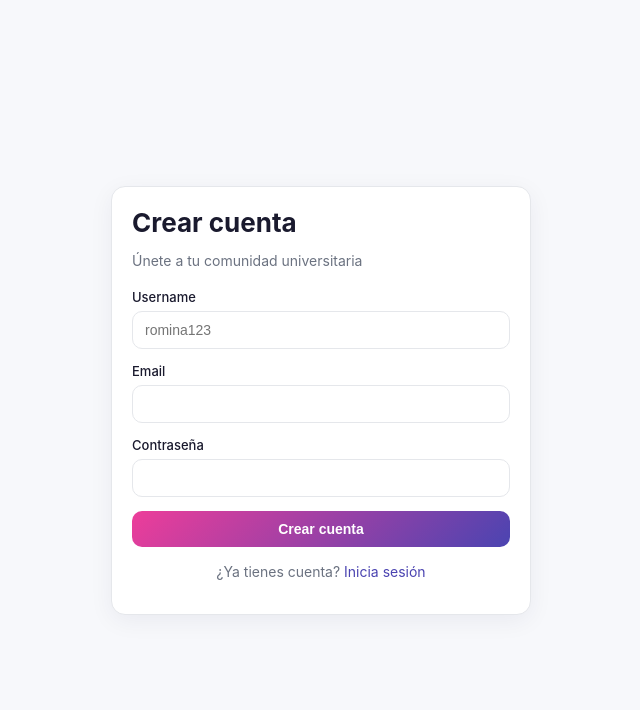
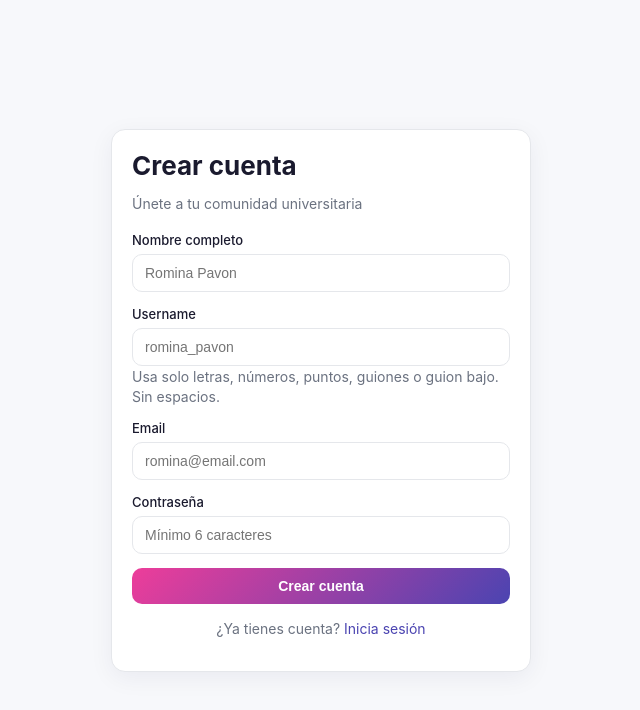
Before and after one commit to RominaPI/StudyPulse-FullStack, a React (Vite) app in the folder frontend/: page /register in a window 1280 px wide. Shown: the top 710 px of the page, without its empty margins (319-959 px from the left). Built offline with nearby package versions, Linux system fonts and the light colour scheme; no server answers.

Commit message:
fix register dto

```diff
--- a/frontend/src/pages/Register.tsx
+++ b/frontend/src/pages/Register.tsx
@@ -7,6 +7,7 @@ export default function Register() {
   const navigate = useNavigate();
 
   const [form, setForm] = useState({
+    full_name: "",
     username: "",
     email: "",
     password: "",
@@ -18,7 +19,10 @@ export default function Register() {
   const set =
     (k: keyof typeof form) =>
     (e: React.ChangeEvent<HTMLInputElement>) =>
-      setForm({ ...form, [k]: e.target.value });
+      setForm({
+        ...form,
+        [k]: e.target.value,
+      });
 
   const onSubmit = async (e: FormEvent) => {
     e.preventDefault();
@@ -30,7 +34,10 @@ export default function Register() {
       await register(form);
       navigate("/dashboard");
     } catch (e: any) {
-      setErr(e.message);
+      setErr(
+        e?.message ||
+          "No se pudo crear la cuenta. Verifica los datos."
+      );
     } finally {
       setLoading(false);
     }
@@ -43,50 +50,85 @@ export default function Register() {
           Crear cuenta
         </h1>
 
-        <p className="muted" style={{ marginBottom: 20 }}>
+        <p
+          className="muted"
+          style={{ marginBottom: 20 }}
+        >
           Únete a tu comunidad universitaria
         </p>
 
         <form onSubmit={onSubmit}>
           <div className="field">
-            <label className="label">Username</label>
+            <label className="label">
+              Nombre completo
+            </label>
 
             <input
               className="input"
               required
-              value={form.username}
-              onChange={set("username")}
-              placeholder="romina123"
+              maxLength={60}
+              placeholder="Romina Pavon"
+              value={form.full_name}
+              onChange={set("full_name")}
             />
           </div>
 
           <div className="field">
-            <label className="label">Email</label>
+            <label className="label">
+              Username
+            </label>
+
+            <input
+              className="input"
+              required
+              placeholder="romina_pavon"
+              value={form.username}
+              onChange={set("username")}
+            />
+
+            <small className="muted">
+              Usa solo letras, números,
+              puntos, guiones o guion bajo.
+              Sin espacios.
+            </small>
+          </div>
+
+          <div className="field">
+            <label className="label">
+              Email
+            </label>
 
             <input
               className="input"
               type="email"
               required
+              placeholder="romina@email.com"
               value={form.email}
               onChange={set("email")}
             />
           </div>
 
           <div className="field">
-            <label className="label">Contraseña</label>
+            <label className="label">
+              Contraseña
+            </label>
 
             <input
               className="input"
               type="password"
               required
               minLength={6}
+              placeholder="Mínimo 6 caracteres"
               value={form.password}
               onChange={set("password")}
             />
           </div>
 
           {err && (
-            <div className="alert" style={{ marginBottom: 12 }}>
+            <div
+              className="alert"
+              style={{ marginBottom: 12 }}
+            >
               {err}
             </div>
           )}
@@ -96,15 +138,23 @@ export default function Register() {
             style={{ width: "100%" }}
             disabled={loading}
           >
-            {loading ? "Creando…" : "Crear cuenta"}
+            {loading
+              ? "Creando…"
+              : "Crear cuenta"}
           </button>
         </form>
 
         <p
           className="muted"
-          style={{ marginTop: 16, textAlign: "center" }}
+          style={{
+            marginTop: 16,
+            textAlign: "center",
+          }}
         >
-          ¿Ya tienes cuenta? <Link to="/login">Inicia sesión</Link>
+          ¿Ya tienes cuenta?{" "}
+          <Link to="/login">
+            Inicia sesión
+          </Link>
         </p>
       </div>
     </div>
```
